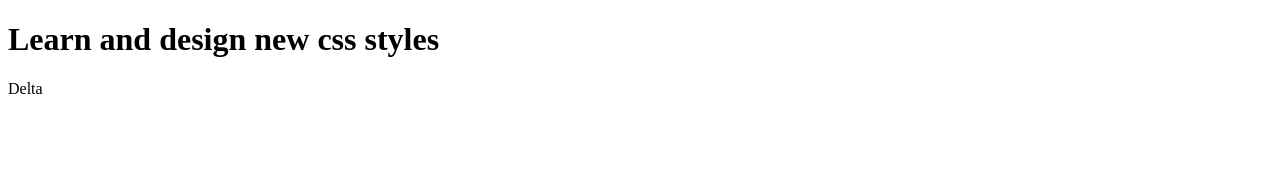
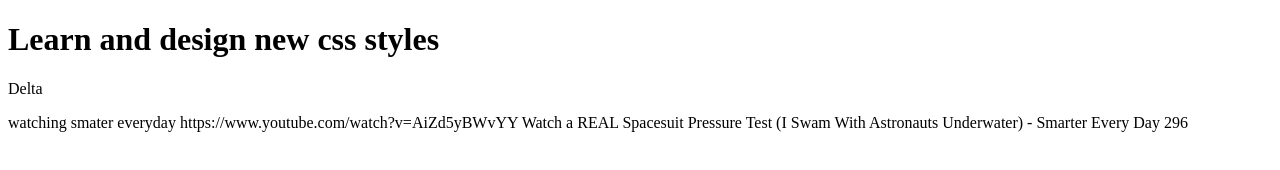
Before and after one commit to thepreetam97/htmlCss101, a plain HTML site: page index.html in a window 1280 px wide. Drawn offline with Linux system fonts and the light colour scheme.

Commit message:
git timimg

```diff
--- a/index.html
+++ b/index.html
@@ -8,5 +8,6 @@
 <body>
     <h1>Learn and design new css styles</h1>
     <p>Delta</p>
+    <p>watching smater everyday https://www.youtube.com/watch?v=AiZd5yBWvYY Watch a REAL Spacesuit Pressure Test (I Swam With Astronauts Underwater) - Smarter Every Day 296</p>
 </body>
 </html>
```
